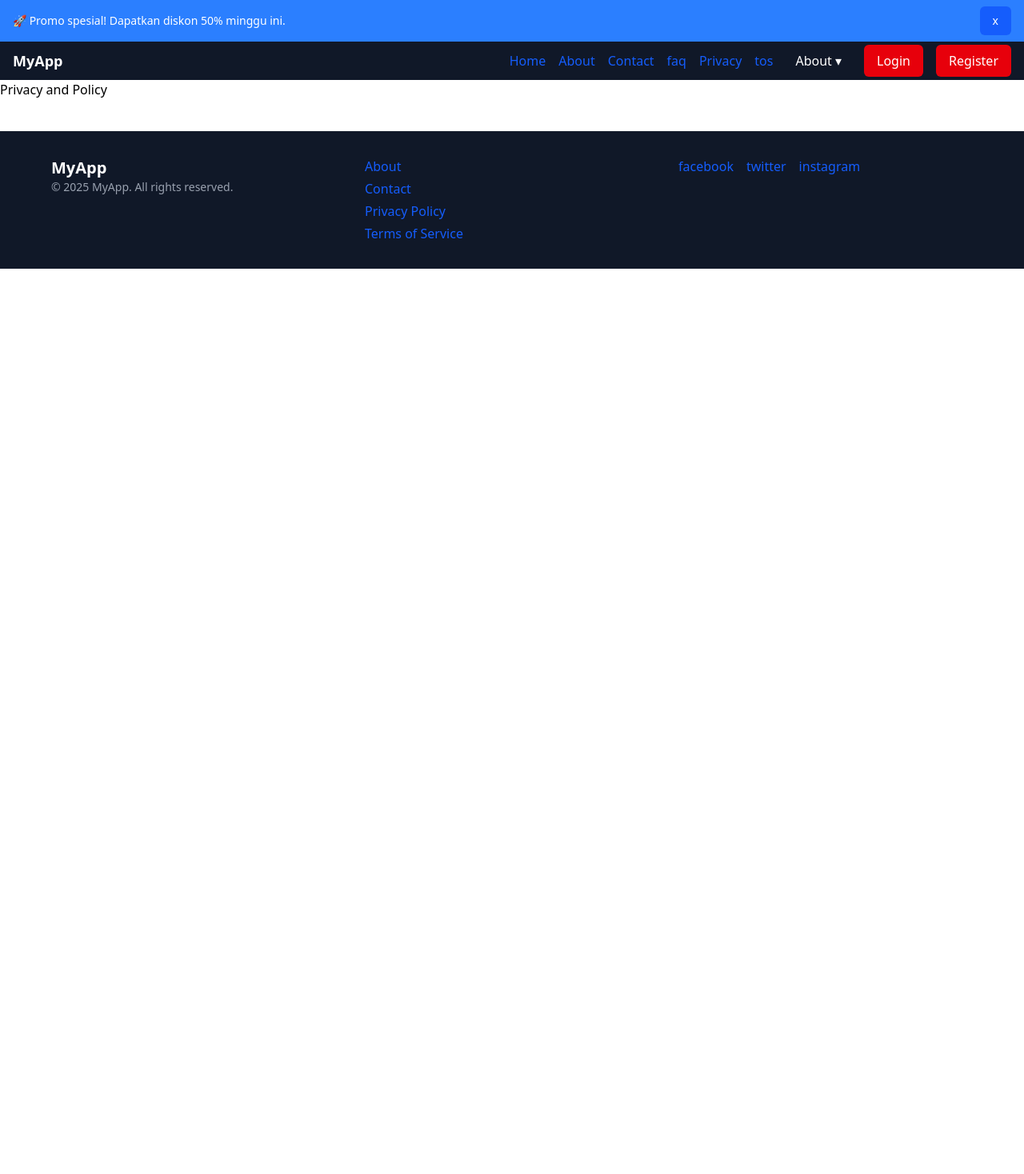
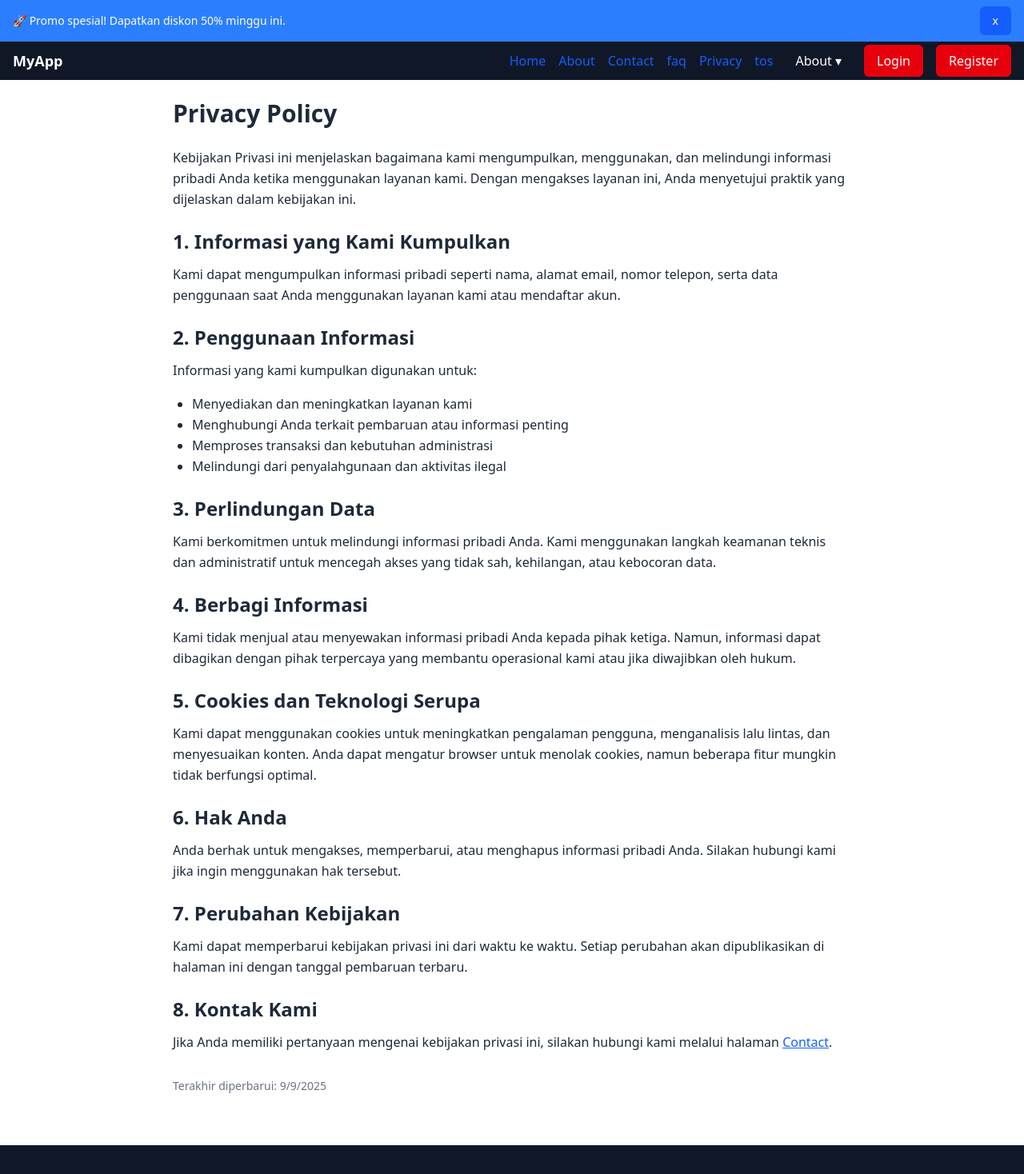
Before and after one commit to qalmurri/face4, a React (Vite) app: page /privacy in a window 1280 px wide. Shown: the top 1468 px of the page at 80% size. Before the commit the page ends 800 px from the top, so only its background shows below. Built offline with nearby package versions, Linux system fonts and the light colour scheme.

Commit message:
modified:   src/features/public/gi/contact/Contact.tsx 	modified:   src/features/public/gi/faq/Faq.tsx 	modified:   src/features/public/gi/pp/PrivacyPolicy.tsx 	modified:   src/features/public/gi/tos/TermsOfService.tsx

```diff
--- a/src/features/public/gi/contact/Contact.tsx
+++ b/src/features/public/gi/contact/Contact.tsx
@@ -1,7 +1,56 @@
 export default function Contact() {
-    return (
-        <div >
-            <p>contact</p>
+  return (
+    <div className="max-w-4xl mx-auto p-6 text-gray-800">
+      <h1 className="text-3xl font-bold mb-6">Contact Us</h1>
+
+      <p className="mb-6">
+        Jika Anda memiliki pertanyaan, saran, atau membutuhkan bantuan, silakan
+        hubungi kami melalui formulir di bawah ini atau gunakan informasi kontak
+        yang tersedia.
+      </p>
+
+      {/* Contact Form */}
+      <form className="space-y-4">
+        <div>
+          <label className="block font-medium mb-1">Nama</label>
+          <input
+            type="text"
+            placeholder="Masukkan nama Anda"
+            className="w-full border border-gray-300 rounded-lg p-2 focus:outline-none focus:ring-2 focus:ring-blue-500"
+          />
         </div>
-    );
+
+        <div>
+          <label className="block font-medium mb-1">Email</label>
+          <input
+            type="email"
+            placeholder="Masukkan email Anda"
+            className="w-full border border-gray-300 rounded-lg p-2 focus:outline-none focus:ring-2 focus:ring-blue-500"
+          />
+        </div>
+
+        <div>
+          <label className="block font-medium mb-1">Pesan</label>
+          <textarea
+            placeholder="Tulis pesan Anda..."
+            rows={5}
+            className="w-full border border-gray-300 rounded-lg p-2 focus:outline-none focus:ring-2 focus:ring-blue-500"></textarea>
+        </div>
+
+        <button
+          type="submit"
+          className="bg-blue-600 text-white px-4 py-2 rounded-lg hover:bg-blue-700 transition-colors">
+          Kirim
+        </button>
+      </form>
+
+      {/* Contact Info */}
+      <div className="mt-10">
+        <h2 className="text-2xl font-semibold mb-3">Informasi Kontak</h2>
+        <p className="mb-2">📍 Alamat: Jl. Contoh No.123, Jakarta, Indonesia</p>
+        <p className="mb-2">📧 Email: support@example.com</p>
+        <p className="mb-2">📞 Telepon: +62 000-0000-0000</p>
+      </div>
+    </div>
+  );
 }
--- a/src/features/public/gi/faq/Faq.tsx
+++ b/src/features/public/gi/faq/Faq.tsx
@@ -1,7 +1,54 @@
 export default function Faq() {
-    return (
-        <div >
-            <p>faq</p>
-        </div>
-    );
+  const faqs = [
+    {
+      question: "Apa itu layanan ini?",
+      answer:
+        "Ini adalah platform yang menyediakan informasi dan layanan untuk membantu pengguna mengelola kebutuhan mereka secara online.",
+    },
+    {
+      question: "Apakah layanan ini gratis?",
+      answer:
+        "Sebagian fitur dapat digunakan secara gratis. Namun, ada fitur premium yang memerlukan biaya berlangganan.",
+    },
+    {
+      question: "Bagaimana cara membuat akun?",
+      answer:
+        "Anda bisa membuat akun dengan klik tombol Register di menu atas, lalu isi formulir dengan data diri Anda.",
+    },
+    {
+      question: "Bagaimana jika saya lupa password?",
+      answer:
+        "Klik tombol 'Lupa Password' di halaman login, lalu ikuti instruksi untuk mereset password Anda melalui email.",
+    },
+    {
+      question: "Bagaimana cara menghubungi tim support?",
+      answer:
+        "Anda bisa menghubungi kami melalui halaman Contact, atau kirim email langsung ke support@example.com.",
+    },
+  ];
+
+  return (
+    <div className="max-w-4xl mx-auto p-6 text-gray-800">
+      <h1 className="text-3xl font-bold mb-6">
+        Frequently Asked Questions (FAQ)
+      </h1>
+
+      <div className="space-y-6">
+        {faqs.map((faq, index) => (
+          <div key={index} className="border-b pb-4">
+            <h2 className="text-xl font-semibold mb-2">{faq.question}</h2>
+            <p className="text-gray-600">{faq.answer}</p>
+          </div>
+        ))}
+      </div>
+
+      <p className="mt-8 text-gray-500">
+        Masih ada pertanyaan lain? Silakan kunjungi halaman{" "}
+        <a href="/contact" className="text-blue-600 underline">
+          Contact
+        </a>{" "}
+        untuk menghubungi tim kami.
+      </p>
+    </div>
+  );
 }
--- a/src/features/public/gi/pp/PrivacyPolicy.tsx
+++ b/src/features/public/gi/pp/PrivacyPolicy.tsx
@@ -1,7 +1,87 @@
 export default function PrivacyPolicy() {
   return (
-    <div>
-      <p>Privacy and Policy</p>
+    <div className="max-w-4xl mx-auto p-6 text-gray-800 leading-relaxed">
+      <h1 className="text-3xl font-bold mb-6">Privacy Policy</h1>
+
+      <p className="mb-4">
+        Kebijakan Privasi ini menjelaskan bagaimana kami mengumpulkan,
+        menggunakan, dan melindungi informasi pribadi Anda ketika menggunakan
+        layanan kami. Dengan mengakses layanan ini, Anda menyetujui praktik yang
+        dijelaskan dalam kebijakan ini.
+      </p>
+
+      <h2 className="text-2xl font-semibold mt-6 mb-3">
+        1. Informasi yang Kami Kumpulkan
+      </h2>
+      <p className="mb-4">
+        Kami dapat mengumpulkan informasi pribadi seperti nama, alamat email,
+        nomor telepon, serta data penggunaan saat Anda menggunakan layanan kami
+        atau mendaftar akun.
+      </p>
+
+      <h2 className="text-2xl font-semibold mt-6 mb-3">
+        2. Penggunaan Informasi
+      </h2>
+      <p className="mb-4">Informasi yang kami kumpulkan digunakan untuk:</p>
+      <ul className="list-disc pl-6 mb-4">
+        <li>Menyediakan dan meningkatkan layanan kami</li>
+        <li>Menghubungi Anda terkait pembaruan atau informasi penting</li>
+        <li>Memproses transaksi dan kebutuhan administrasi</li>
+        <li>Melindungi dari penyalahgunaan dan aktivitas ilegal</li>
+      </ul>
+
+      <h2 className="text-2xl font-semibold mt-6 mb-3">3. Perlindungan Data</h2>
+      <p className="mb-4">
+        Kami berkomitmen untuk melindungi informasi pribadi Anda. Kami
+        menggunakan langkah keamanan teknis dan administratif untuk mencegah
+        akses yang tidak sah, kehilangan, atau kebocoran data.
+      </p>
+
+      <h2 className="text-2xl font-semibold mt-6 mb-3">4. Berbagi Informasi</h2>
+      <p className="mb-4">
+        Kami tidak menjual atau menyewakan informasi pribadi Anda kepada pihak
+        ketiga. Namun, informasi dapat dibagikan dengan pihak terpercaya yang
+        membantu operasional kami atau jika diwajibkan oleh hukum.
+      </p>
+
+      <h2 className="text-2xl font-semibold mt-6 mb-3">
+        5. Cookies dan Teknologi Serupa
+      </h2>
+      <p className="mb-4">
+        Kami dapat menggunakan cookies untuk meningkatkan pengalaman pengguna,
+        menganalisis lalu lintas, dan menyesuaikan konten. Anda dapat mengatur
+        browser untuk menolak cookies, namun beberapa fitur mungkin tidak
+        berfungsi optimal.
+      </p>
+
+      <h2 className="text-2xl font-semibold mt-6 mb-3">6. Hak Anda</h2>
+      <p className="mb-4">
+        Anda berhak untuk mengakses, memperbarui, atau menghapus informasi
+        pribadi Anda. Silakan hubungi kami jika ingin menggunakan hak tersebut.
+      </p>
+
+      <h2 className="text-2xl font-semibold mt-6 mb-3">
+        7. Perubahan Kebijakan
+      </h2>
+      <p className="mb-4">
+        Kami dapat memperbarui kebijakan privasi ini dari waktu ke waktu. Setiap
+        perubahan akan dipublikasikan di halaman ini dengan tanggal pembaruan
+        terbaru.
+      </p>
+
+      <h2 className="text-2xl font-semibold mt-6 mb-3">8. Kontak Kami</h2>
+      <p className="mb-4">
+        Jika Anda memiliki pertanyaan mengenai kebijakan privasi ini, silakan
+        hubungi kami melalui halaman{" "}
+        <a href="/contact" className="text-blue-600 underline">
+          Contact
+        </a>
+        .
+      </p>
+
+      <p className="mt-8 text-sm text-gray-500">
+        Terakhir diperbarui: {new Date().toLocaleDateString("id-ID")}
+      </p>
     </div>
   );
 }
--- a/src/features/public/gi/tos/TermsOfService.tsx
+++ b/src/features/public/gi/tos/TermsOfService.tsx
@@ -1,7 +1,76 @@
 export default function TermsOfService() {
   return (
-    <div>
-      <p>Terms Of Service</p>
+    <div className="max-w-4xl mx-auto p-6 text-gray-800 leading-relaxed">
+      <h1 className="text-3xl font-bold mb-6">Terms of Service</h1>
+
+      <p className="mb-4">
+        Selamat datang di website kami. Dengan mengakses atau menggunakan
+        layanan ini, Anda dianggap setuju untuk terikat dengan syarat dan
+        ketentuan berikut. Jika Anda tidak menyetujui, harap jangan gunakan
+        layanan kami.
+      </p>
+
+      <h2 className="text-2xl font-semibold mt-6 mb-3">
+        1. Penggunaan Layanan
+      </h2>
+      <p className="mb-4">
+        Anda setuju untuk menggunakan layanan hanya untuk tujuan yang sah sesuai
+        hukum dan tidak melanggar hak pihak ketiga. Aktivitas yang merugikan,
+        menipu, atau merusak sistem tidak diperbolehkan.
+      </p>
+
+      <h2 className="text-2xl font-semibold mt-6 mb-3">2. Akun Pengguna</h2>
+      <p className="mb-4">
+        Jika Anda membuat akun, Anda bertanggung jawab untuk menjaga kerahasiaan
+        informasi login dan semua aktivitas yang terjadi di akun Anda. Segera
+        beri tahu kami jika ada akses tidak sah atau pelanggaran keamanan.
+      </p>
+
+      <h2 className="text-2xl font-semibold mt-6 mb-3">3. Konten</h2>
+      <p className="mb-4">
+        Semua konten yang tersedia di layanan ini adalah milik kami atau mitra
+        kami dan dilindungi oleh hak cipta. Anda tidak diperbolehkan menyalin,
+        mendistribusikan, atau memodifikasi konten tanpa izin tertulis.
+      </p>
+
+      <h2 className="text-2xl font-semibold mt-6 mb-3">
+        4. Pembatasan Tanggung Jawab
+      </h2>
+      <p className="mb-4">
+        Kami tidak bertanggung jawab atas kerugian langsung maupun tidak
+        langsung yang timbul dari penggunaan layanan ini. Layanan disediakan
+        "sebagaimana adanya" tanpa jaminan apa pun.
+      </p>
+
+      <h2 className="text-2xl font-semibold mt-6 mb-3">5. Perubahan Syarat</h2>
+      <p className="mb-4">
+        Kami berhak untuk memperbarui atau mengubah syarat ini kapan saja.
+        Perubahan akan berlaku segera setelah dipublikasikan di halaman ini.
+        Anda disarankan untuk meninjau syarat ini secara berkala.
+      </p>
+
+      <h2 className="text-2xl font-semibold mt-6 mb-3">
+        6. Hukum yang Berlaku
+      </h2>
+      <p className="mb-4">
+        Syarat dan ketentuan ini diatur oleh hukum yang berlaku di Indonesia.
+        Segala sengketa akan diselesaikan melalui jalur hukum sesuai peraturan
+        yang berlaku.
+      </p>
+
+      <h2 className="text-2xl font-semibold mt-6 mb-3">7. Kontak Kami</h2>
+      <p className="mb-4">
+        Jika Anda memiliki pertanyaan mengenai syarat dan ketentuan ini, silakan
+        hubungi kami melalui halaman{" "}
+        <a href="/contact" className="text-blue-600 underline">
+          Contact
+        </a>
+        .
+      </p>
+
+      <p className="mt-8 text-sm text-gray-500">
+        Terakhir diperbarui: {new Date().toLocaleDateString("id-ID")}
+      </p>
     </div>
   );
 }
```
